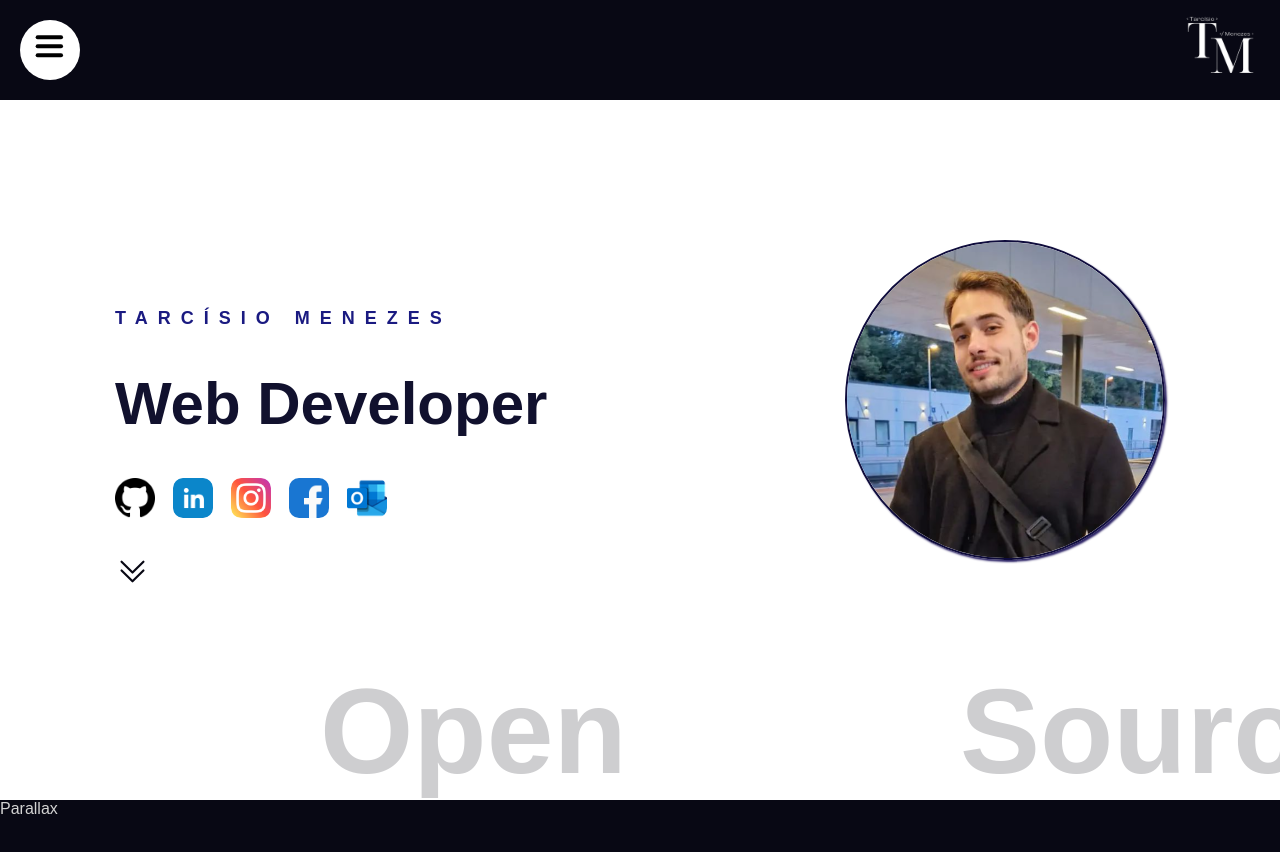
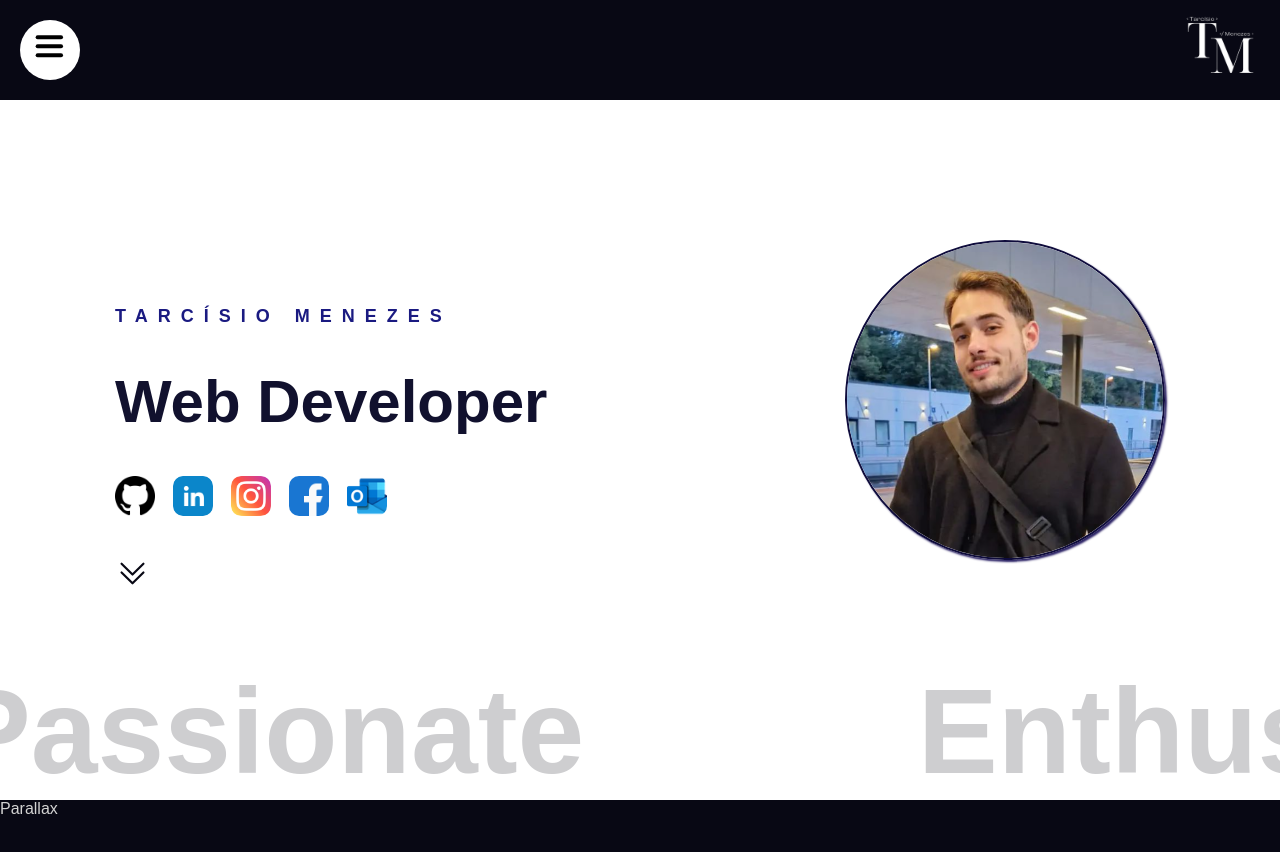
Before and after one commit to tarcisiomenezes2023/Portfolio, a React (Vite) app in the folder my-portfolio/: page / in a window 1280 px wide. Shown: the top 852 px of the page. Built offline with nearby package versions, Linux system fonts and the light colour scheme.

Commit message:
HomePage finished, Skills and About with content, need to organize and insert toolbox

```diff
--- a/my-portfolio/src/components/hero/Hero.tsx
+++ b/my-portfolio/src/components/hero/Hero.tsx
@@ -27,6 +27,21 @@ const textVariants = {
   },
 };
 
+const SliderVariants = {
+  initial: {
+    x: 0,
+  },
+  animate: {
+    x: "-450%",
+    transition: {
+    repeat: Infinity,
+    repeatType: "mirror",
+    duration: 20,
+    },
+    },
+  };
+
+
 const Hero: React.FC = () => {
   return (
     <div className='hero'>
@@ -35,20 +50,21 @@ const Hero: React.FC = () => {
           <motion.h2 variants={textVariants}>TARCÍSIO MENEZES</motion.h2>
           <motion.h1 variants={textVariants}>Web Developer</motion.h1>
           <div className='social'>
-            <img src='/github.png' alt='' />
-            <img src='/linkedin.png' alt='' />
-            <img src='/instagram.png' alt='' />
-            <img src='/facebook1.png' alt='' />
-            <img src='outlook.png' alt='' />
+            <a href='https://github.com/tarcisiomenezes2023' target='blank'><img src='/github.png' alt='' /></a>
+            <a href='https://www.linkedin.com/in/tarc%C3%ADsio-menezes-03b8a0233/' target='blank'><img src='/linkedin.png' alt='' /></a>
+            <a href='https://www.instagram.com/tarcisio.menezes19/' target='blank'><img src='/instagram.png' alt='' /></a>
+            <a href='https://www.facebook.com/profile.php?id=100092629518329' target='blank'><img src='/facebook1.png' alt='' /></a>
+            <a href='mailto: tarcisiomenezes2019@hotmail.com'><img src='outlook.png' alt='' /></a>
           </div>
           <motion.svg variants={textVariants} animate="scrollArrow" data-slot="icon" fill="none" strokeWidth="1.5" stroke="currentColor" viewBox="0 0 24 24" xmlns="http://www.w3.org/2000/svg" aria-hidden="true">
             <path strokeLinecap="round" strokeLinejoin="round" d="m4.5 5.25 7.5 7.5 7.5-7.5m-15 6 7.5 7.5 7.5-7.5"></path>
           </motion.svg>
         </motion.div>
       </div>
-      <div className='slidingTextContainer'>
-        Open Source Passionate Enthusiast Dreamer
-      </div>
+      <motion.div className='slidingTextContainer'
+       variants={SliderVariants} initial="initial" animate="animate">
+        <span>Open Source</span> Passionate Enthusiast Dreamer
+      </motion.div>
       <div className='imageContainer'>
         <img src='/hero.png' alt='My profile' />
       </div>
```
